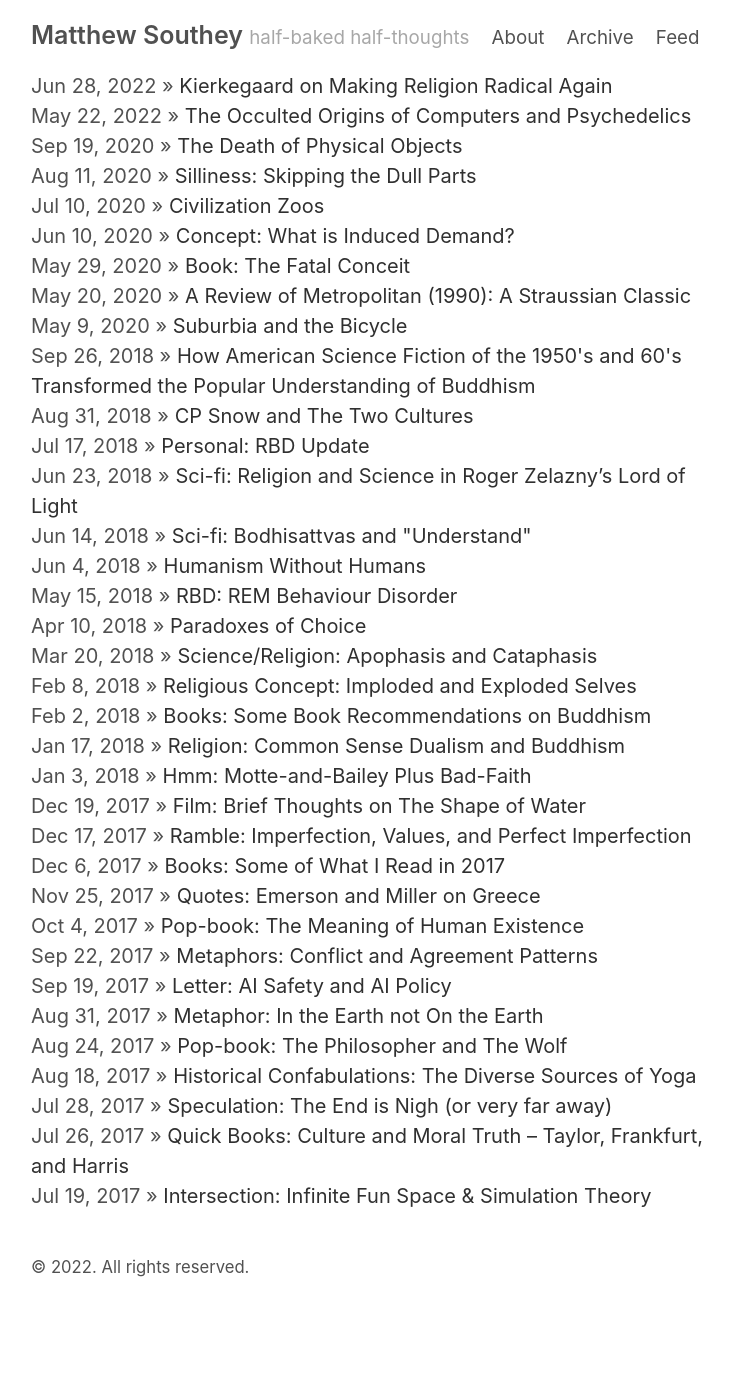
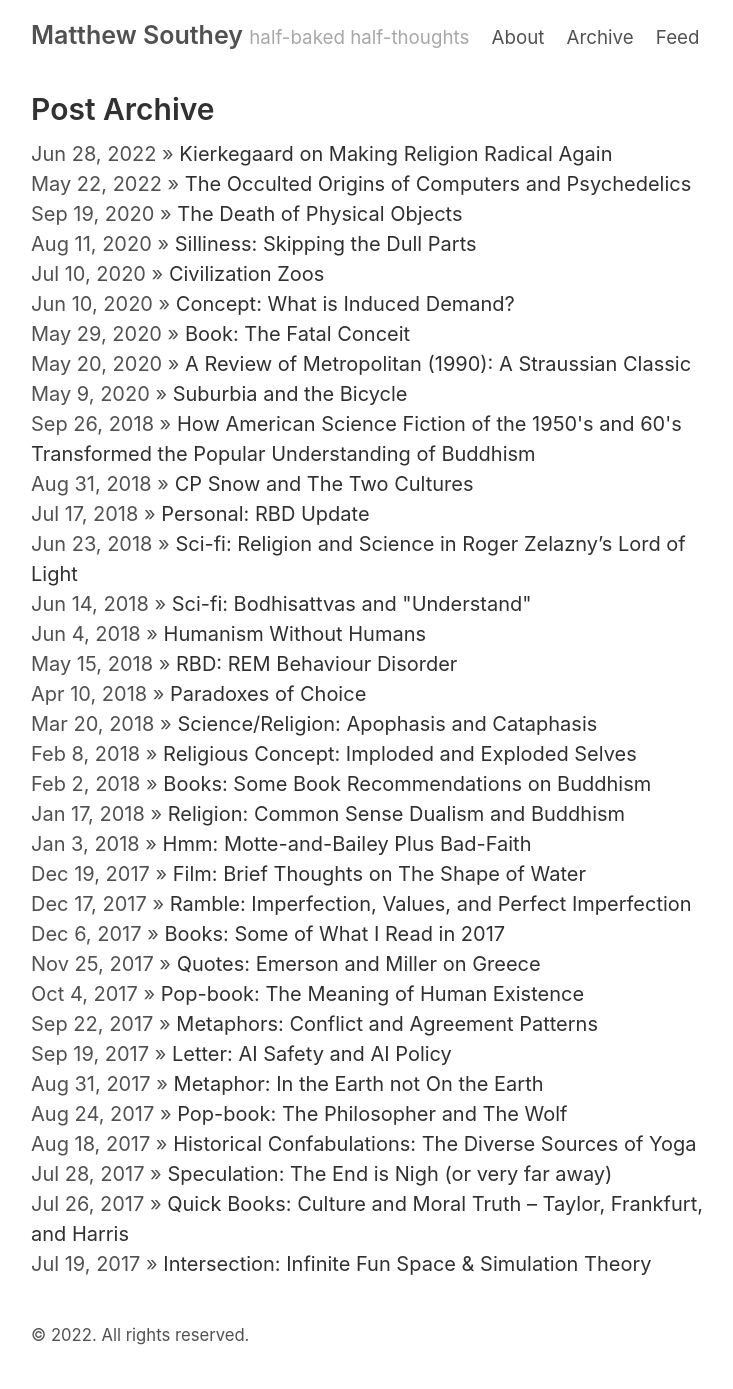
Before and after one commit to matthewsouthey/matthewsouthey.github.io, a Jekyll site: the page built from archive.html, in a window 1280 px wide. Shown: the whole page, without its empty margins (259-992 px from the left). Built offline with Jekyll 4.4.1, drawn with Linux system fonts in a browser that asks for light colours; before the commit the page ends 1321 px from its top, so only the background shows below that.

Commit message:
Add post archive title

```diff
--- a/archive.html
+++ b/archive.html
@@ -3,6 +3,7 @@ layout: default
 title: Archive
 ---
 
+<h2>Post Archive</h2>
 {% for post in site.posts %}
 
 <div>
```
